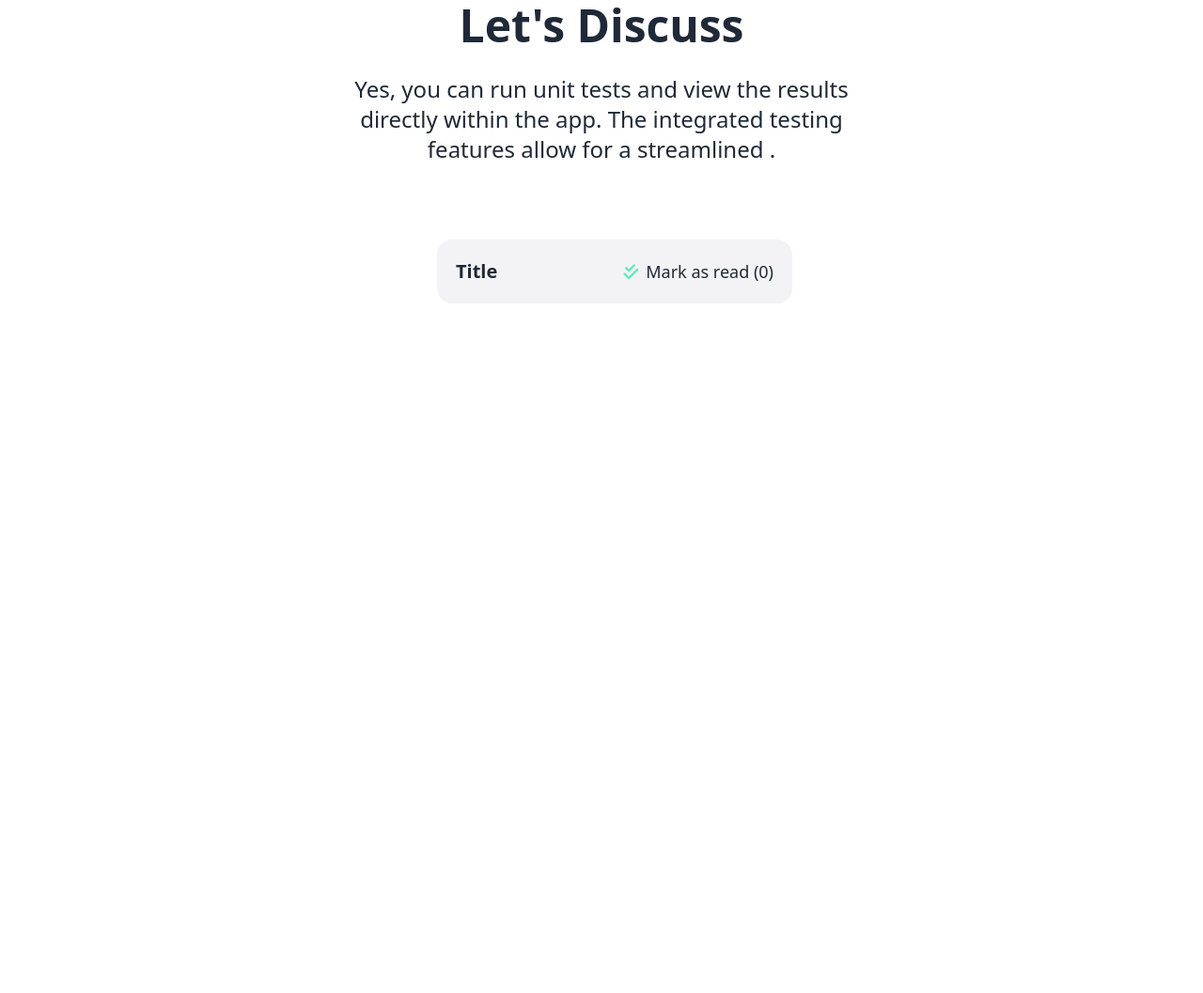
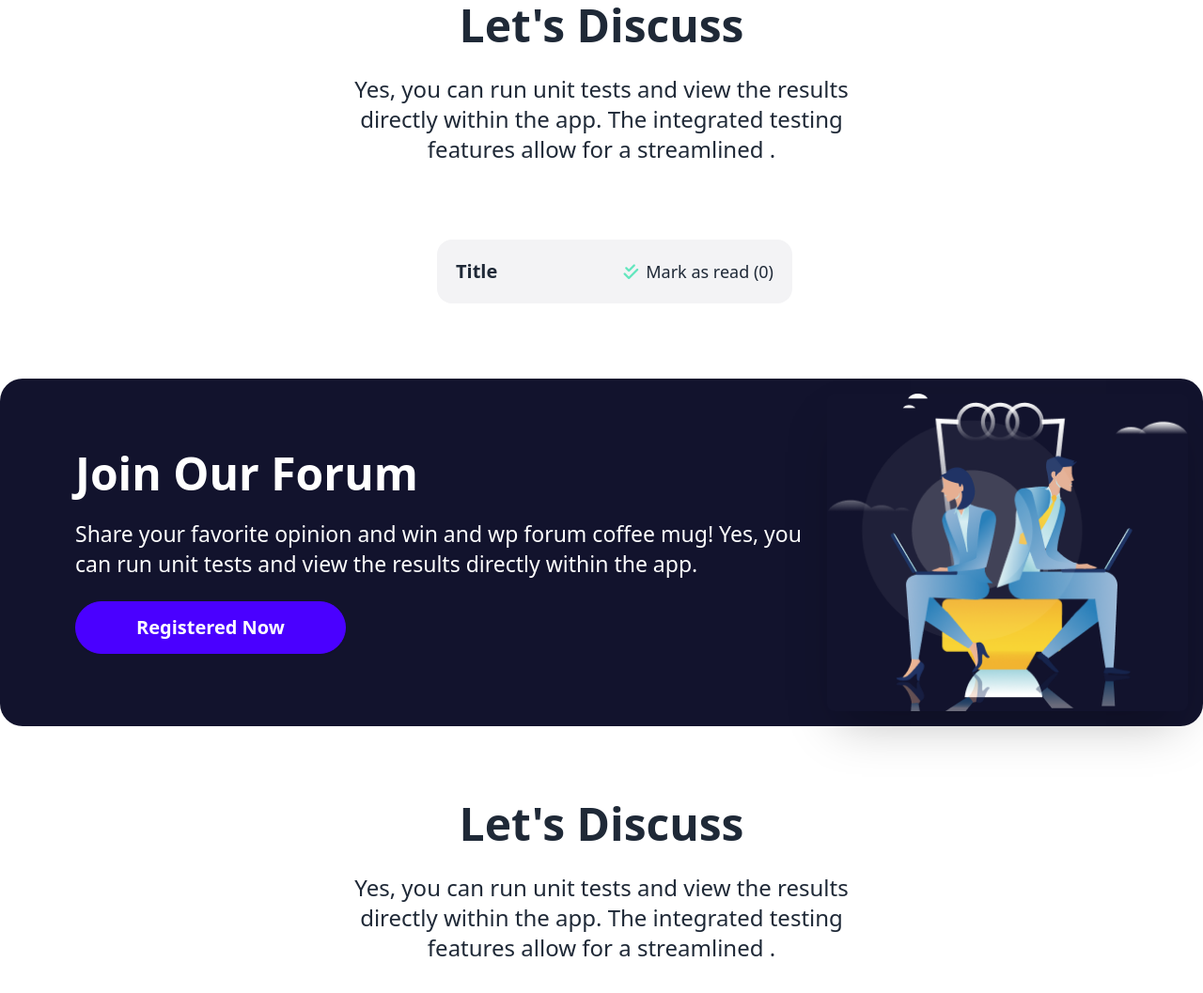
Before and after one commit to MonjurElahiTouheed/Retro-forum-website, a plain HTML site: page index.html in a window 1280 px wide. Shown: the part 954-2011 px from the top of the page at 94% size. Before the commit the page ends 1277 px from the top, so only its background shows below. Drawn offline with nearby package versions, Linux system fonts and the light colour scheme; no server answers.

Commit message:
forum hero section done

```diff
--- a/index.html
+++ b/index.html
@@ -42,7 +42,8 @@
           </p>
           <label class="input input-bordered flex items-center gap-2 relative rounded-full">
             <input type="text" id="search-field" class="grow" placeholder="Search" />
-            <button onclick="handleSearch()" class="bg-[#797DFC] text-white font-bold rounded-3xl py-[12px] w-[100px] absolute right-1">Search</button>
+            <button onclick="handleSearch()"
+              class="bg-[#797DFC] text-white font-bold rounded-3xl py-[12px] w-[100px] absolute right-1">Search</button>
           </label>
         </div>
         <div class="w-[24rem] p-[4.25rem] bg-white flex justify-around">
@@ -79,11 +80,33 @@
         <div class="w-[378px] p-5 bg-[#F3F3F5] rounded-2xl">
           <div class="flex justify-between">
             <h3 class="font-bold text-xl">Title</h3>
-            <p class="text-lg"><i class="fa-solid fa-check-double mr-2" style="color: #63E6BE;"></i>Mark as read (<span id="childCount">0</span>)</p>
+            <p class="text-lg"><i class="fa-solid fa-check-double mr-2" style="color: #63E6BE;"></i>Mark as read (<span
+                id="childCount">0</span>)</p>
           </div>
           <div id="all-title-container"></div>
         </div>
       </div>
+    </section>
+    <!-- forum hero section -->
+    <section class="my-20">
+      <!--  -->
+      <div class="hero-content bg-[#12132D] mx-auto flex-row-reverse rounded-3xl">
+        <img src="images/joinforum.png" class="max-w-sm rounded-lg shadow-2xl" />
+        <div class="pl-16 w-[848px]">
+          <h1 class="text-5xl font-bold text-white">Join Our Forum</h1>
+          <p class="py-6 text-white leading-8 text-[23px]">
+            Share your favorite opinion and win and wp forum coffee mug! Yes, you can
+            run unit tests and view the results directly within the app.
+          </p>
+          <button class="btn btn-primary rounded-full text-xl w-72 h-14 text-white">Registered Now</button>
+        </div>
+      </div>
+    </section>
+    <!-- Latest post -->
+    <section class="my-20">
+      <h1 id="title" class="text-center font-bold text-5xl">Let's Discuss</h1>
+      <p class="text-center px-[21rem] mt-7 text-2xl">Yes, you can run unit tests and view the results directly within
+        the app. The integrated testing features allow for a streamlined .</p>
     </section>
   </main>
   <script src="js/app.js"></script>
```
